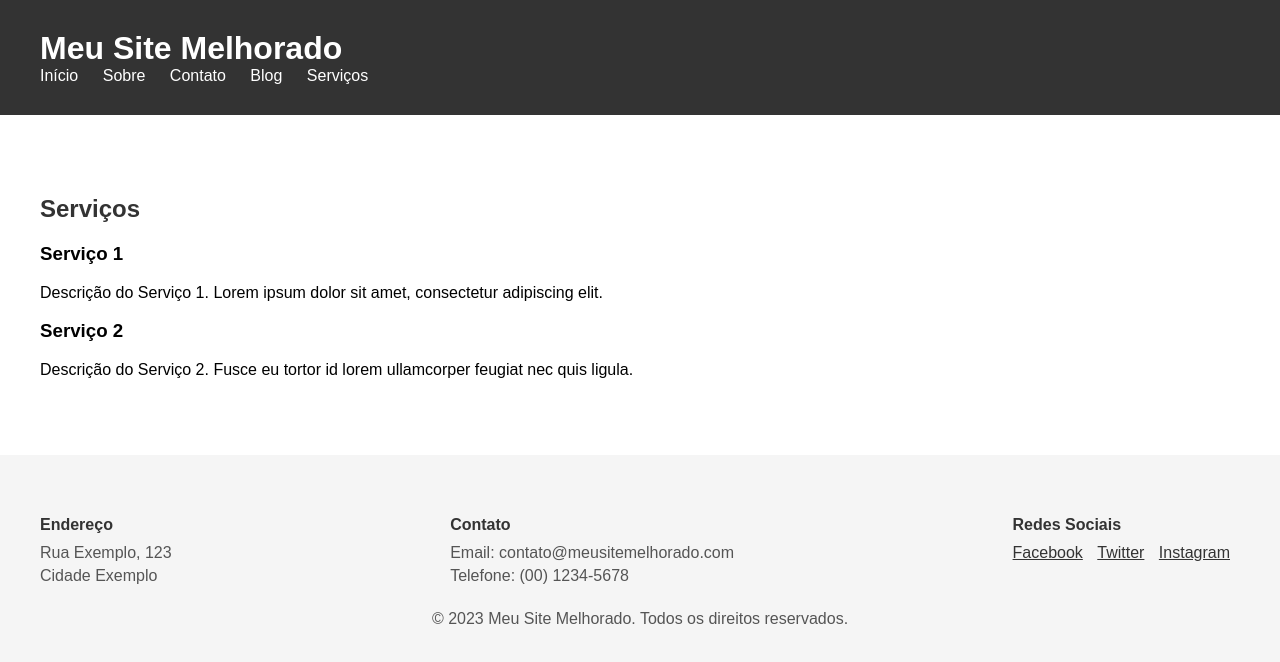
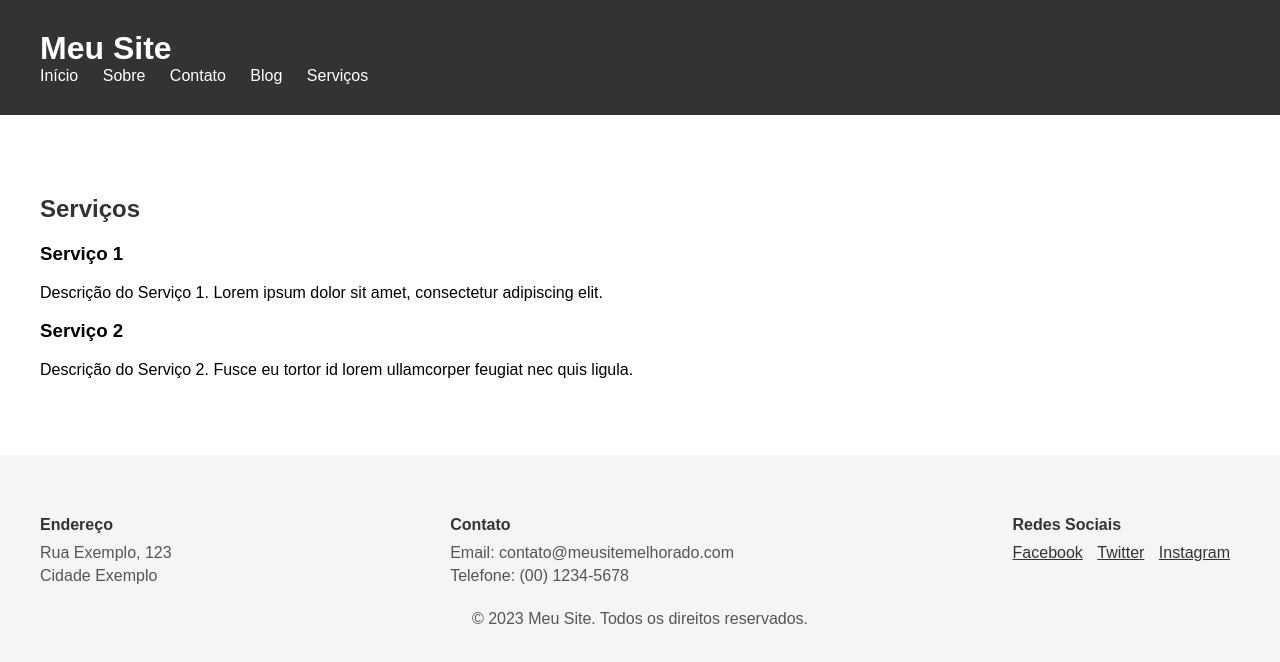
Before and after one commit to EfySecurity/Projeto-Site, a plain HTML site: page servicos.html in a window 1280 px wide. Drawn offline with Linux system fonts and the light colour scheme.

Commit message:
servicos.html

```diff
--- a/servicos.html
+++ b/servicos.html
@@ -3,13 +3,13 @@
 <head>
     <meta charset="UTF-8">
     <meta name="viewport" content="width=device-width, initial-scale=1.0">
-    <title>Serviços - Meu Site Melhorado</title>
+    <title>Serviços - Meu Site</title>
     <link rel="stylesheet" href="styles.css">
 </head>
 <body>
     <header>
         <div class="container">
-            <h1>Meu Site Melhorado</h1>
+            <h1>Meu Site</h1>
             <nav>
                 <ul>
                     <li><a href="index.html">Início</a></li>
@@ -57,7 +57,7 @@
                 </div>
             </div>
 
-            <p class="direitos-autorais">&copy; 2023 Meu Site Melhorado. Todos os direitos reservados.</p>
+            <p class="direitos-autorais">&copy; 2023 Meu Site. Todos os direitos reservados.</p>
         </div>
     </footer>
 
```
